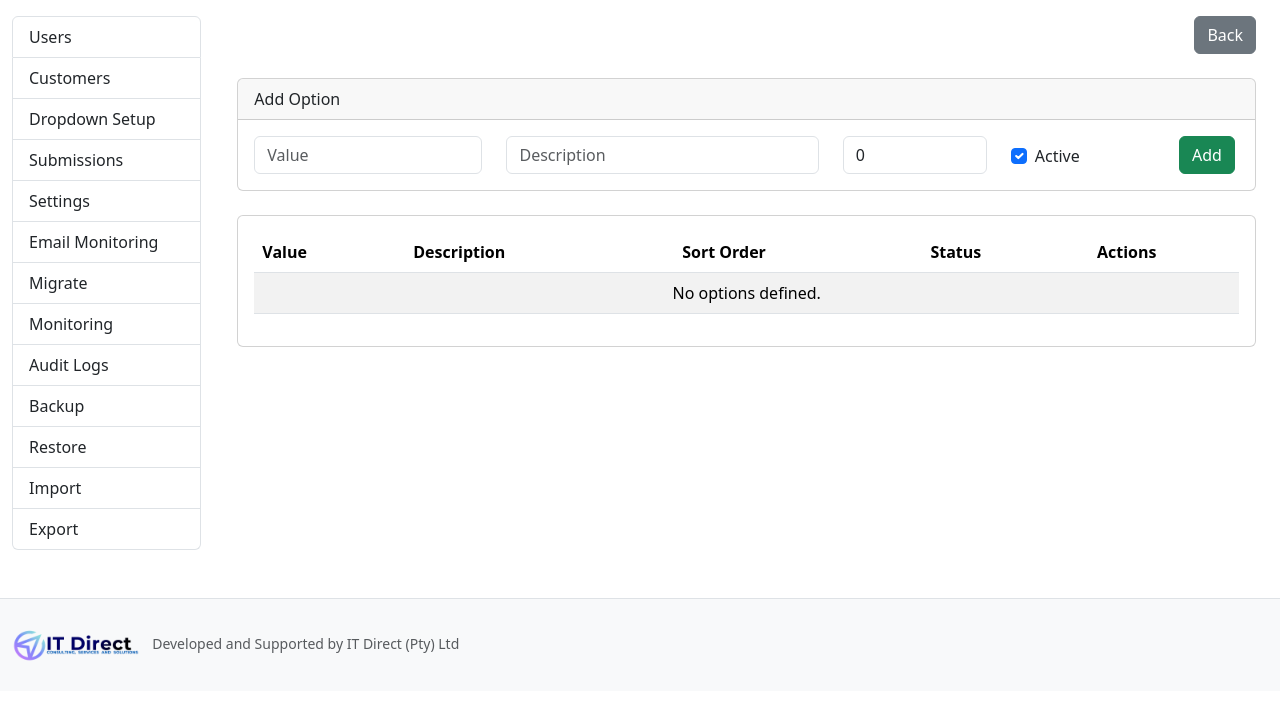
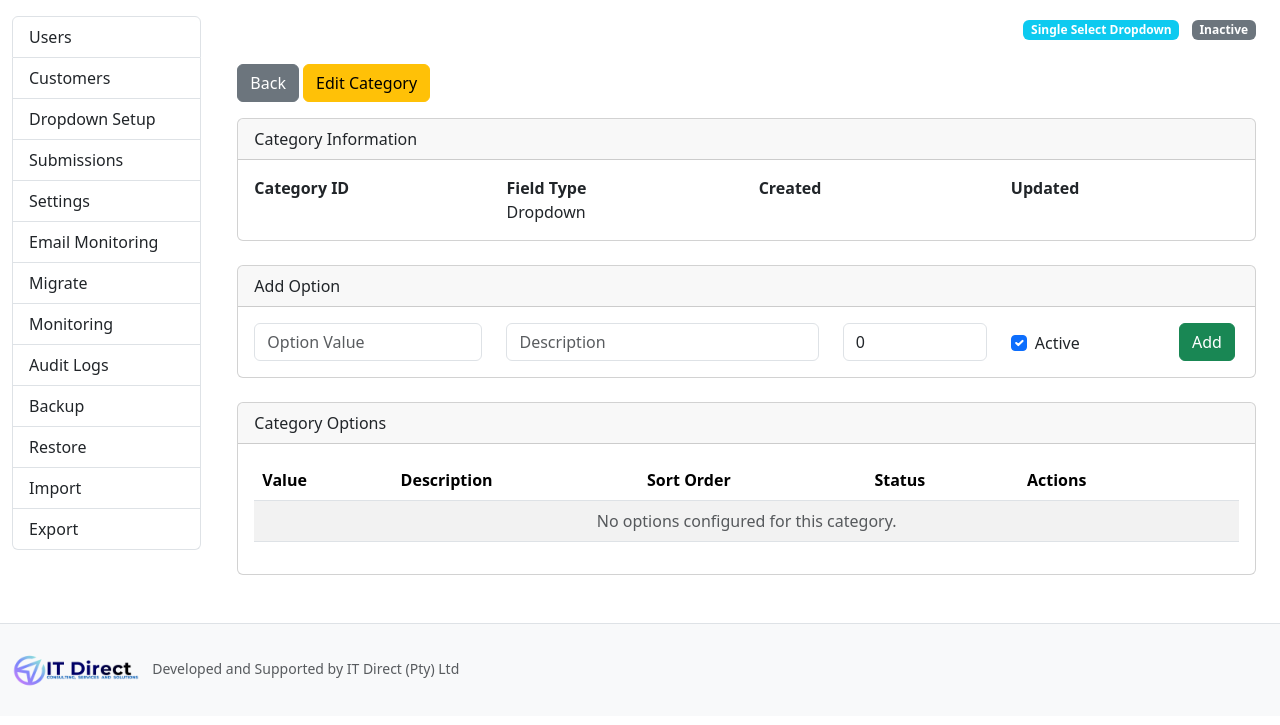
Before and after one commit to raynogrundling-stack/TestSamples, a Python web app: template templates/admin/dropdowns/category.html in a window 1280 px wide. Shown: the part 16-741 px from the top of the page. Run offline with Jinja, Linux system fonts and the light colour scheme; the template is opened without the code that fills it, so the values that code supplies are empty.

Commit message:
Update category.html

```diff
--- a/templates/admin/dropdowns/category.html
+++ b/templates/admin/dropdowns/category.html
@@ -5,54 +5,125 @@
 {% block admin_content %}
 <div class="container-fluid">
     <div class="d-flex justify-content-between align-items-center mb-4">
+        <div>
             <h3>
                 {{ category.name }}
             </h3>
-        <a href="{{ url_for('dropdowns.index') }}"
-                   class="btn btn-secondary">
+            {% if category.description %}
+            <div class="text-muted">
+                {{ category.description }}
+            </div>
+            {% endif %}
+        </div>
+        <div>
+            <span class="badge bg-info me-2">
+                {% if category.input_type == "checklist" %}
+                    Multi Select Checklist
+                {% else %}
+                    Single Select Dropdown
+                {% endif %}
+            </span>
+            {% if category.active %}
+            <span class="badge bg-success">
+                Active
+            </span>
+            {% else %}
+            <span class="badge bg-secondary">
+                Inactive
+            </span>
+            {% endif %}
+        </div>
+    </div>
+    <div class="mb-3">
+        <a href="{{ url_for('dropdowns.index') }}" class="btn btn-secondary">
           Back
         </a>
+        <a href="{{ url_for('dropdowns.edit_category', id=category.id) }}" class="btn btn-warning">
+          Edit Category
+        </a>
     </div>
+    <!-- Category Information -->
+    <div class="card mb-4">
+        <div class="card-header">
+            Category Information
+        </div>
+        <div class="card-body">
+            <div class="row">
+                <div class="col-md-3">
+                    <strong>Category ID</strong>
+                    <br>
+                    {{ category.id }}
+                </div>
+                <div class="col-md-3">
+                    <strong>Field Type</strong>
+                    <br>
+                    {% if category.input_type == "checklist" %}
+                        Checklist
+                    {% else %}
+                        Dropdown
+                    {% endif %}
+                </div>
+                <div class="col-md-3">
+                    <strong>Created</strong>
+                    <br>
+                    {{ category.created_at }}
+                </div>
+                <div class="col-md-3">
+                    <strong>Updated</strong>
+                    <br>
+                    {{ category.updated_at }}
+                </div>
+            </div>
+        </div>
+    </div>
+    <!-- Add Option -->
     <div class="card mb-4">
         <div class="card-header">
             Add Option
         </div>
         <div class="card-body">
-             <form method="POST"
-                action="{{ url_for('dropdowns.create_option', category_id=category.id)}}">
+            <form
+                method="POST"
+                action="{{ url_for('dropdowns.create_option', category_id=category.id) }}">
                 <div class="row">
                     <div class="col-md-3">
-                        <input type="text"
+                        <input
+                            type="text"
                             name="value"
                             class="form-control"
-                               placeholder="Value"
+                            placeholder="Option Value"
                             required>
                     </div>
                     <div class="col-md-4">
-                        <input type="text"
+                        <input
+                            type="text"
                             name="description"
                             class="form-control"
                             placeholder="Description">
                     </div>
                     <div class="col-md-2">
-                        <input type="number"
+                        <input
+                            type="number"
                             name="sort_order"
                             class="form-control"
                             value="0">
                     </div>
                     <div class="col-md-2">
                         <div class="form-check mt-2">
-                            <input type="checkbox"
+                            <input
+                                type="checkbox"
+                                class="form-check-input"
                                 name="active"
-                                   checked
-                                   class="form-check-input">
-                            <label class="form-check-label">
+                                checked>
+                            <label
+                                class="form-check-label">
                                 Active
                             </label>
                         </div>
                     </div>
                     <div class="col-md-1">
-                        <button type="submit"
+                        <button
+                            type="submit"
                             class="btn btn-success">
                             Add
                         </button>
@@ -61,24 +132,44 @@
             </form>
         </div>
     </div>
+    <!-- Options Table -->
     <div class="card">
+        <div class="card-header">
+            Category Options
+        </div>
         <div class="card-body">
-            <table class="table table-striped">
+            <table class="table table-striped table-hover">
                 <thead>
                     <tr>
-                        <th>Value</th>
-                        <th>Description</th>
-                        <th>Sort Order</th>
-                        <th>Status</th>
-                        <th width="150">Actions</th>
+                        <th>
+                            Value
+                        </th>
+                        <th>
+                            Description
+                        </th>
+                        <th>
+                            Sort Order
+                        </th>
+                        <th>
+                            Status
+                        </th>
+                        <th width="220">
+                            Actions
+                        </th>
                     </tr>
                 </thead>
                 <tbody>
                     {% for option in options %}
                     <tr>
-                        <td>{{ option.value }}</td>
-                        <td>{{ option.description }}</td>
-                        <td>{{ option.sort_order }}</td>
+                        <td>
+                            {{ option.value }}
+                        </td>
+                        <td>
+                            {{ option.description }}
+                        </td>
+                        <td>
+                            {{ option.sort_order }}
+                        </td>
                         <td>
                             {% if option.active %}
                             <span class="badge bg-success">
@@ -91,23 +182,39 @@
                             {% endif %}
                         </td>
                     <td>
-                             <a href="{{url_for('dropdowns.edit_option', id=option.id)}}"
+                        <a
+                            href="{{ url_for('dropdowns.edit_option', id=option.id) }}"
                             class="btn btn-primary btn-sm">
                             Edit
                         </a>
-                        </td>
-                        <form method="POST"
-                              action <button type="submit"
+                        <form method="POST" action="{{ url_for('dropdowns.toggle_option', id=option.id) }}"
+                            <button
+                                type="submit"
+                                class="btn btn-warning btn-sm">
+                                {% if option.active %}
+                                    Disable
+                                {% else %}
+                                    Enable
+                                {% endif %}
+                            </button>
+                        </form>
+                        <form
+                            method="POST"
+                            action="{{ url_for('dropdowns.delete_option', id=option.id) }}"
+                            class="d-inline">
+                            <button
+                                type="submit"
                                 class="btn btn-danger btn-sm">
                                 Delete
                             </button>
                         </form>
-                    </tr>
+                    </td>
                     {% else %}
                     <tr>
-                        <td colspan="5"
-                            class="text-center">
-                            No options defined.
+                        <td
+                            colspan="5"
+                            class="text-center text-muted">
+                            No options configured for this category.
                         </td>
                     </tr>
                     {% endfor %}
```
Lines whose indentation alone changed are shown as unchanged.
